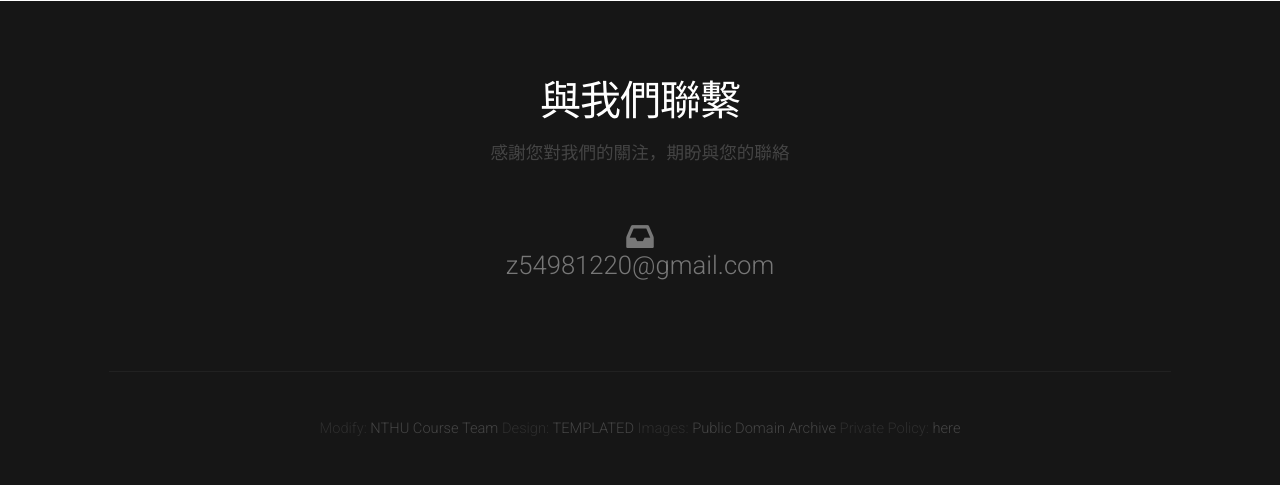
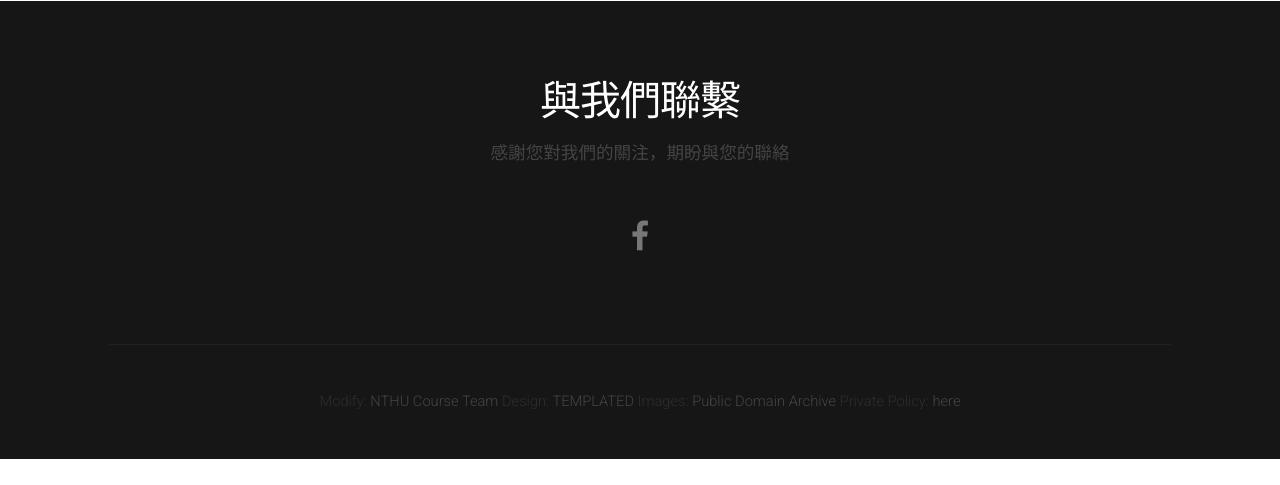
Before and after one commit to henryyang42/NTHU_Course, a Django app: page /donate.html in a window 1280 px wide. Shown: the part 1473-1958 px from the top of the page. After the commit the page ends 1932 px from the top, so only its background shows below. Run offline with Django 3.2, Linux system fonts and the light colour scheme; some libraries are stand-ins or nearby versions.

Commit message:
Change to facebook link

```diff
--- a/index/templates/base.html
+++ b/index/templates/base.html
@@ -112,8 +112,7 @@
         </header>
         <ul class="contact">
           <li>
-            <a class="fa fa-inbox">
-              <br>z54981220@gmail.com</a>
+          <a class="fa fa-facebook" href="https://www.facebook.com/nthucourse" target="_blank"><span>Facebook</span></a>
           </li>
           <!--<li><a href="https://github.com/henryyang42/NTHU_Course" class="fa fa-github-square"><span>GitHub</span></a></li>-->
         </ul>
--- a/table/templates/table.html
+++ b/table/templates/table.html
@@ -81,7 +81,7 @@ window.fbAsyncInit = function() {
   <div class="container" ng-controller="CourseCtrl">
     <alert ng-show="alerts>0" close="closeAlert()">
       本系統並無與校務資訊系統接合，正式選課時請別忘記到校務資訊系統選課喔！<br>
-      所有課程資料以課務組為準。
+      此外，因為課程資料課務組可能更動，我們每天至少更新一次，最終結果以課務組為準。
     </alert>
     <form method="get" id="search-filter" class="form-horizontal">
       {{ search_filter.q|bootstrap_horizontal:"col-lg-1" }}
```
